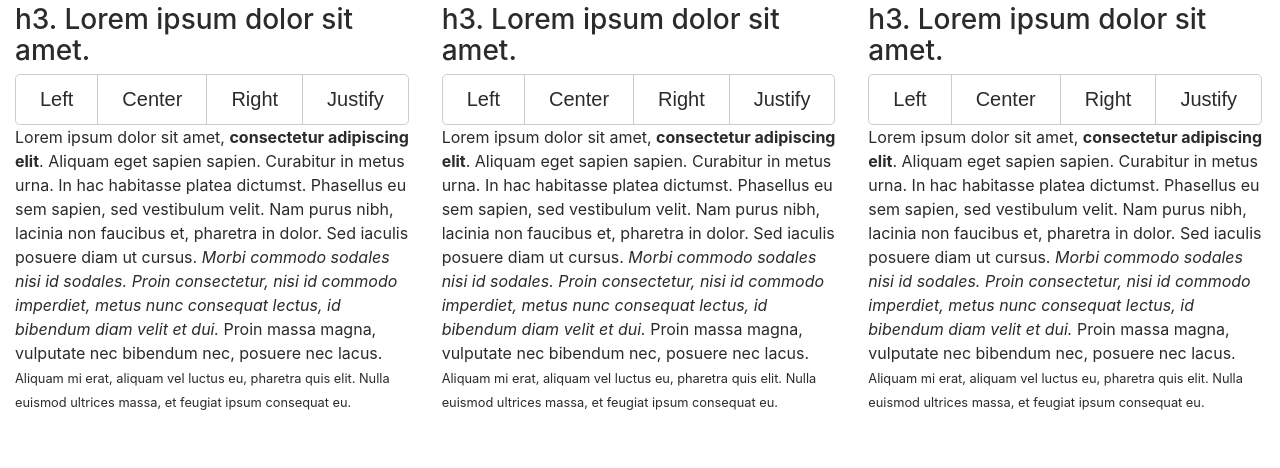
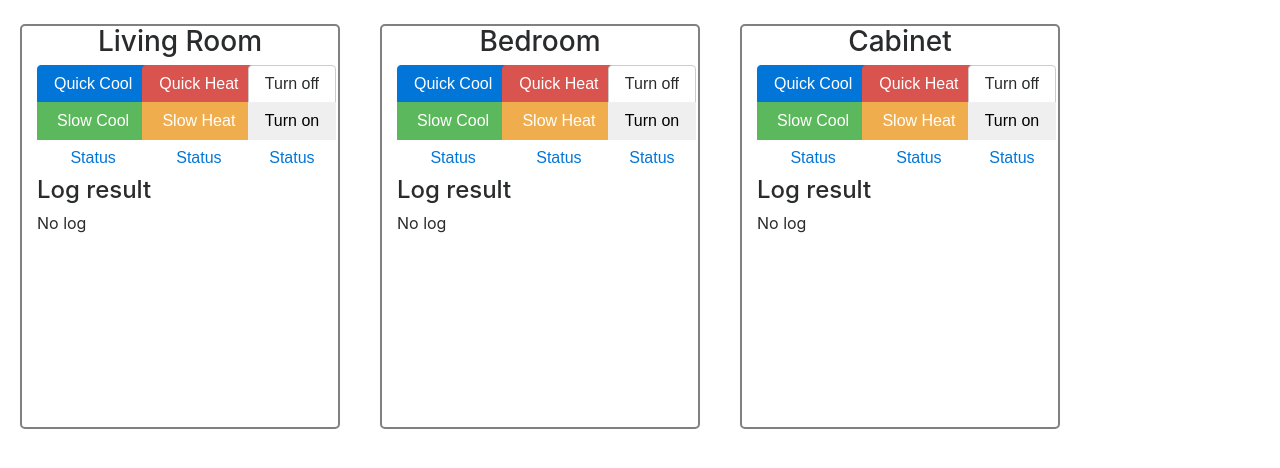
Before and after one commit to levabd/smart-home-ac-management, a plain HTML site: page index.html in a window 1280 px wide. Shown: the part 48-516 px from the top of the page. Drawn offline with Linux system fonts and the light colour scheme.

Commit message:
finished layout

```diff
--- a/css/style.css
+++ b/css/style.css
@@ -1 +1,14 @@
-# Empty CSS file for your own CSS
+.main .panel {
+    border: 2px solid grey;
+    border-radius: 5px;
+    margin: 20px;
+}
+
+button {
+    cursor: pointer;
+}
+
+.panel p {
+    height: 200px;
+    overflow-y: scroll;
+}
--- a/index.html
+++ b/index.html
@@ -22,95 +22,161 @@
           </h1>
         </div>
       </div>
+      <div class="row main">
+        <div class="col-md-3 panel">
+          <h3 class="text-center">
+            Living Room
+          </h3>
           <div class="row">
             <div class="col-md-4">
-          <h3>
-            h3. Lorem ipsum dolor sit amet.
-          </h3>
-          <div class="btn-group btn-group-lg" role="group">
-            <button class="btn btn-secondary" type="button">
-              Left
+              <div class="btn-group-vertical" role="group">
+                <button class="btn btn-primary" type="button">
+                  Quick Cool
                 </button>
-            <button class="btn btn-secondary" type="button">
-              Center
+                <button class="btn btn-success" type="button">
+                  Slow Cool
                 </button>
-            <button class="btn btn-secondary" type="button">
-              Right
-            </button>
-            <button class="btn btn-secondary" type="button">
-              Justify
+                <button class="btn btn-link" type="button">
+                  Status
                 </button>
               </div>
+            </div>
+            <div class="col-md-4">
+              <div class="btn-group-vertical" role="group">
+                <button class="btn btn-danger" type="button">
+                  Quick Heat
+                </button>
+                <button class="btn btn-warning" type="button">
+                  Slow Heat
+                </button>
+                <button class="btn btn-link" type="button">
+                  Status
+                </button>
+              </div>
+            </div>
+            <div class="col-md-4">
+              <div class="btn-group-vertical" role="group">
+                <button class="btn btn-secondary" type="button">
+                  Turn off
+                </button>
+                <button class="btn btn-light" type="button">
+                  Turn on
+                </button>
+                <button class="btn btn-link" type="button">
+                  Status
+                </button>
+              </div>
+            </div>
+          </div>
+          <h4>
+            Log result
+          </h4>
           <p>
-            Lorem ipsum dolor sit amet, <strong>consectetur adipiscing elit</strong>. Aliquam eget sapien sapien. Curabitur in metus urna. In hac habitasse
-            platea dictumst. Phasellus eu sem sapien, sed vestibulum velit. Nam purus nibh, lacinia non faucibus et, pharetra in dolor. Sed iaculis posuere diam
-            ut cursus.
-            <em
-              >Morbi commodo sodales nisi id sodales. Proin consectetur, nisi id commodo imperdiet, metus nunc consequat lectus, id bibendum diam velit et
-              dui.</em
-            >
-            Proin massa magna, vulputate nec bibendum nec, posuere nec lacus.
-            <small>Aliquam mi erat, aliquam vel luctus eu, pharetra quis elit. Nulla euismod ultrices massa, et feugiat ipsum consequat eu.</small>
+            No log
           </p>
         </div>
+        <div class="col-md-3 panel">
+          <h3 class="text-center">
+            Bedroom
+          </h3>
+          <div class="row">
             <div class="col-md-4">
-          <h3>
-            h3. Lorem ipsum dolor sit amet.
-          </h3>
-          <div class="btn-group btn-group-lg" role="group">
-            <button class="btn btn-secondary" type="button">
-              Left
+              <div class="btn-group-vertical" role="group">
+                <button class="btn btn-primary" type="button">
+                  Quick Cool
                 </button>
-            <button class="btn btn-secondary" type="button">
-              Center
+                <button class="btn btn-success" type="button">
+                  Slow Cool
                 </button>
-            <button class="btn btn-secondary" type="button">
-              Right
-            </button>
-            <button class="btn btn-secondary" type="button">
-              Justify
+                <button class="btn btn-link" type="button">
+                  Status
                 </button>
               </div>
+            </div>
+            <div class="col-md-4">
+              <div class="btn-group-vertical" role="group">
+                <button class="btn btn-danger" type="button">
+                  Quick Heat
+                </button>
+                <button class="btn btn-warning" type="button">
+                  Slow Heat
+                </button>
+                <button class="btn btn-link" type="button">
+                  Status
+                </button>
+              </div>
+            </div>
+            <div class="col-md-4">
+              <div class="btn-group-vertical" role="group">
+                <button class="btn btn-secondary" type="button">
+                  Turn off
+                </button>
+                <button class="btn btn-light" type="button">
+                  Turn on
+                </button>
+                <button class="btn btn-link" type="button">
+                  Status
+                </button>
+              </div>
+            </div>
+          </div>
+          <h4>
+            Log result
+          </h4>
           <p>
-            Lorem ipsum dolor sit amet, <strong>consectetur adipiscing elit</strong>. Aliquam eget sapien sapien. Curabitur in metus urna. In hac habitasse
-            platea dictumst. Phasellus eu sem sapien, sed vestibulum velit. Nam purus nibh, lacinia non faucibus et, pharetra in dolor. Sed iaculis posuere diam
-            ut cursus.
-            <em
-              >Morbi commodo sodales nisi id sodales. Proin consectetur, nisi id commodo imperdiet, metus nunc consequat lectus, id bibendum diam velit et
-              dui.</em
-            >
-            Proin massa magna, vulputate nec bibendum nec, posuere nec lacus.
-            <small>Aliquam mi erat, aliquam vel luctus eu, pharetra quis elit. Nulla euismod ultrices massa, et feugiat ipsum consequat eu.</small>
+            No log
           </p>
         </div>
+        <div class="col-md-3 panel">
+          <h3 class="text-center">
+            Cabinet
+          </h3>
+          <div class="row">
             <div class="col-md-4">
-          <h3>
-            h3. Lorem ipsum dolor sit amet.
-          </h3>
-          <div class="btn-group btn-group-lg" role="group">
-            <button class="btn btn-secondary" type="button">
-              Left
+              <div class="btn-group-vertical" role="group">
+                <button class="btn btn-primary" type="button">
+                  Quick Cool
                 </button>
-            <button class="btn btn-secondary" type="button">
-              Center
+                <button class="btn btn-success" type="button">
+                  Slow Cool
                 </button>
-            <button class="btn btn-secondary" type="button">
-              Right
-            </button>
-            <button class="btn btn-secondary" type="button">
-              Justify
+                <button class="btn btn-link" type="button">
+                  Status
                 </button>
               </div>
+            </div>
+            <div class="col-md-4">
+              <div class="btn-group-vertical" role="group">
+                <button class="btn btn-danger" type="button">
+                  Quick Heat
+                </button>
+                <button class="btn btn-warning" type="button">
+                  Slow Heat
+                </button>
+                <button class="btn btn-link" type="button">
+                  Status
+                </button>
+              </div>
+            </div>
+            <div class="col-md-4">
+              <div class="btn-group-vertical" role="group">
+                <button class="btn btn-secondary" type="button">
+                  Turn off
+                </button>
+                <button class="btn btn-light" type="button">
+                  Turn on
+                </button>
+                <button class="btn btn-link" type="button">
+                  Status
+                </button>
+              </div>
+            </div>
+          </div>
+          <h4>
+            Log result
+          </h4>
           <p>
-            Lorem ipsum dolor sit amet, <strong>consectetur adipiscing elit</strong>. Aliquam eget sapien sapien. Curabitur in metus urna. In hac habitasse
-            platea dictumst. Phasellus eu sem sapien, sed vestibulum velit. Nam purus nibh, lacinia non faucibus et, pharetra in dolor. Sed iaculis posuere diam
-            ut cursus.
-            <em
-              >Morbi commodo sodales nisi id sodales. Proin consectetur, nisi id commodo imperdiet, metus nunc consequat lectus, id bibendum diam velit et
-              dui.</em
-            >
-            Proin massa magna, vulputate nec bibendum nec, posuere nec lacus.
-            <small>Aliquam mi erat, aliquam vel luctus eu, pharetra quis elit. Nulla euismod ultrices massa, et feugiat ipsum consequat eu.</small>
+            No log
           </p>
         </div>
       </div>
```
Lines whose indentation alone changed are shown as unchanged.
